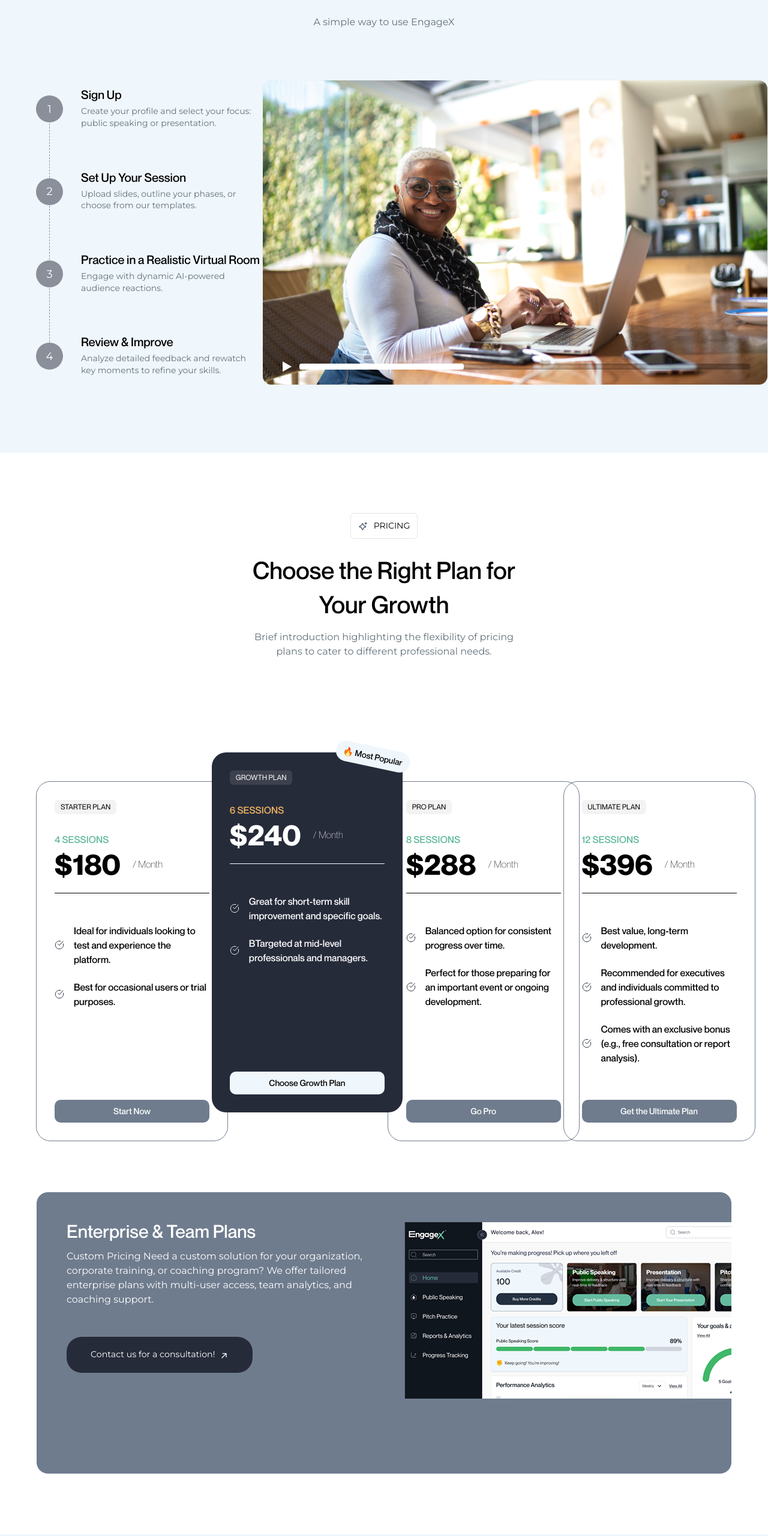
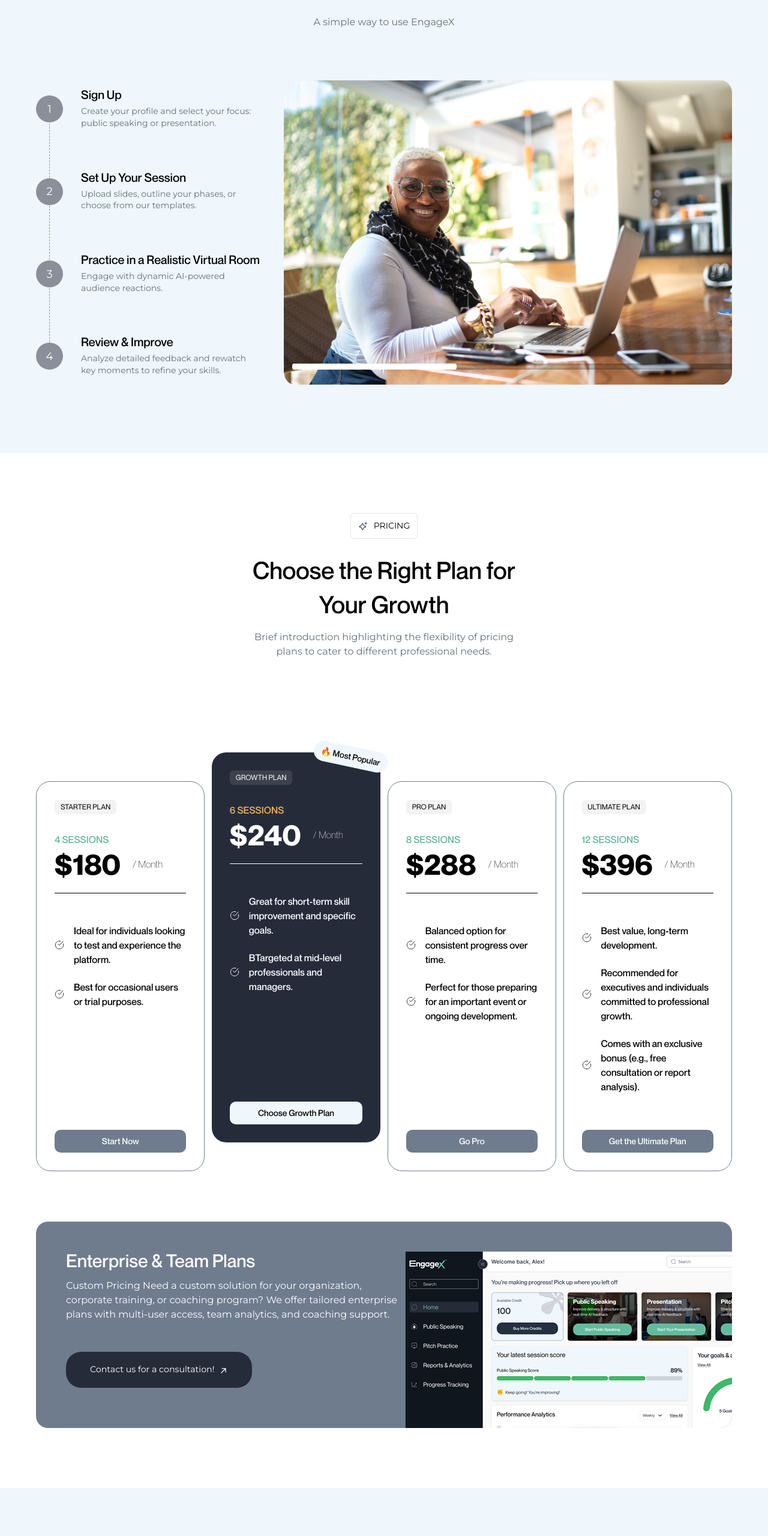
Before and after one commit to HoodieDan/axel-dashboard, a React (Vite) app: page / in a window 1280 px wide. Shown: the part 3046-5606 px from the top of the page at 60% size. Built offline with nearby package versions, Linux system fonts and the light colour scheme.

Commit message:
fixed minor responsiveness bugs nd updated logo

```diff
--- a/src/components/homepage/HowItWorks.tsx
+++ b/src/components/homepage/HowItWorks.tsx
@@ -28,8 +28,8 @@ function HowItWorks() {
         </div>
       </div>
 
-      <div className="flex flex-col lg:flex-row w-full lg:justify-between items-center">
-        <div>
+      <div className="flex flex-col lg:flex-row w-full lg:justify-between items-center gap-x-10">
+        <div className="">
           <div className="flex gap-x-[30px] items-center">
             <div className="h-[45px] w-[45px] bg-gunmetal/50 flex items-center justify-center text-white rounded-full text-[18px]">
               1
@@ -90,10 +90,12 @@ function HowItWorks() {
           </div>
         </div>
 
-        <img
-          src="./assets/videopc.png"
-          className="w-[843px] hidden lg:block h-[509px]"
-        />
+        <div className="h-[509px] w-full hidden lg:block rounded-3xl overflow-clip relative">
+          <img
+            src="./assets/videopc.png"
+            className="absolute h-full w-full object-cover top-0 right-0"
+          />
+        </div>
         <div className="h-[509px] w-full mt-[80px] lg:hidden rounded-3xl overflow-clip relative">
           <img
             src="./assets/videomb.png"
--- a/src/components/homepage/Pricing.tsx
+++ b/src/components/homepage/Pricing.tsx
@@ -78,15 +78,18 @@ function Pricing() {
         </div>
       </div>
 
-      <div className="grid grid-cols-1 lg:grid-cols-4 gap-[35px] lg:gap-[11.38px] lg:pt-[120px]">
+      <div className="grid grid-cols-1 w-full lg:grid-cols-4 gap-[35px] lg:gap-[11.38px] lg:pt-[120px]">
         {plans.map((plan, idx) => (
           <PricingCard plan={plan} key={idx} />
         ))}
       </div>
 
-      <div className="flex flex-col lg:flex-row space-y-[75px] justify-between border w-full pl-[30px] py-[50px] lg:pl-[50px] lg:pt-[50px] bg-[#6F7C8E] rounded-[20px] text-white">
-        <div className="lg:w-[605px] pr-[30px]">
-          <h2 className="text-[30px] font-montreal">Enterprise & Team Plans</h2>
+      <div className="flex flex-col lg:flex-row space-y-[75px] relative justify-between overflow-clip w-full pl-[30px] py-[50px] lg:py-0 lg:pl-[50px] lg:h-[344px] lg:pt-[50px] bg-[#6F7C8E] rounded-[20px] text-white">
+        <div className="h-full w-[50%]">
+          <div className="lg:w-full pr-[30px] lg:pr-0">
+            <h2 className="text-[30px] font-montreal">
+              Enterprise & Team Plans
+            </h2>
             <p className="text-[16px] mt-[15px]">
               Custom Pricing Need a custom solution for your organization,
               corporate training, or coaching program? We offer tailored
@@ -109,11 +112,14 @@ function Pricing() {
               </svg>
             </button>
           </div>
+        </div>
+        <div className="w-[50%] h-full relative">
           <img
-          className="hidden lg:block"
+            className="hidden lg:block absolute right-0 bottom-0"
             src="./assets/product.png"
             alt="engagex product image"
           />
+        </div>
         <img
           className="lg:hidden"
           src="./assets/productmb.png"
--- a/src/components/homepage/PricingCard.tsx
+++ b/src/components/homepage/PricingCard.tsx
@@ -15,7 +15,7 @@ function PricingCard({ plan }: Params) {
   return (
     <div
       className={clsx(
-        "h-max lg:h-[600px] w-max p-[30px] font-montreal rounded-[24px] border flex flex-col justify-between border-[#6F7C8E]",
+        "h-max lg:h-[650px] p-[30px] font-montreal  max-w-[500px] rounded-[24px] border flex flex-col justify-between border-[#6F7C8E]",
         plan.highlight &&
           "bg-gunmetal text-white relative lg:bottom-[48px] border-none"
       )}
@@ -74,7 +74,7 @@ function PricingCard({ plan }: Params) {
                   />
                 </svg>
               </div>
-              <p className="text-[16px] w-[226px]">{content}</p>
+              <p className="text-[16px] w-full ">{content}</p>
             </div>
           ))}
         </div>
```
Also changed, not shown: public/assets/logo.png. Lines whose indentation alone changed are shown as unchanged.
